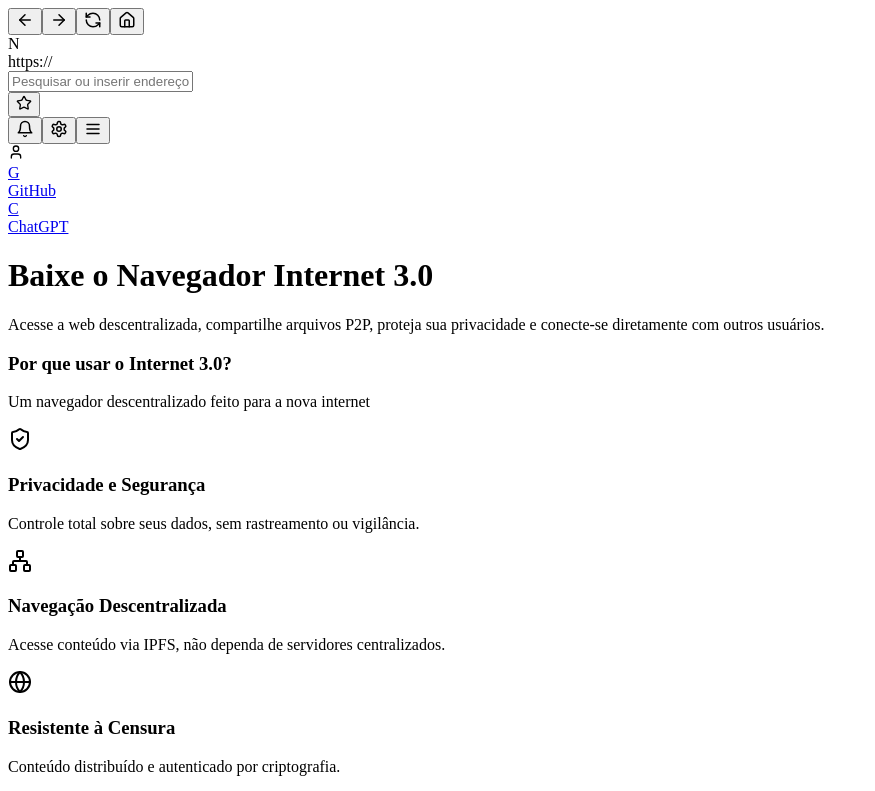
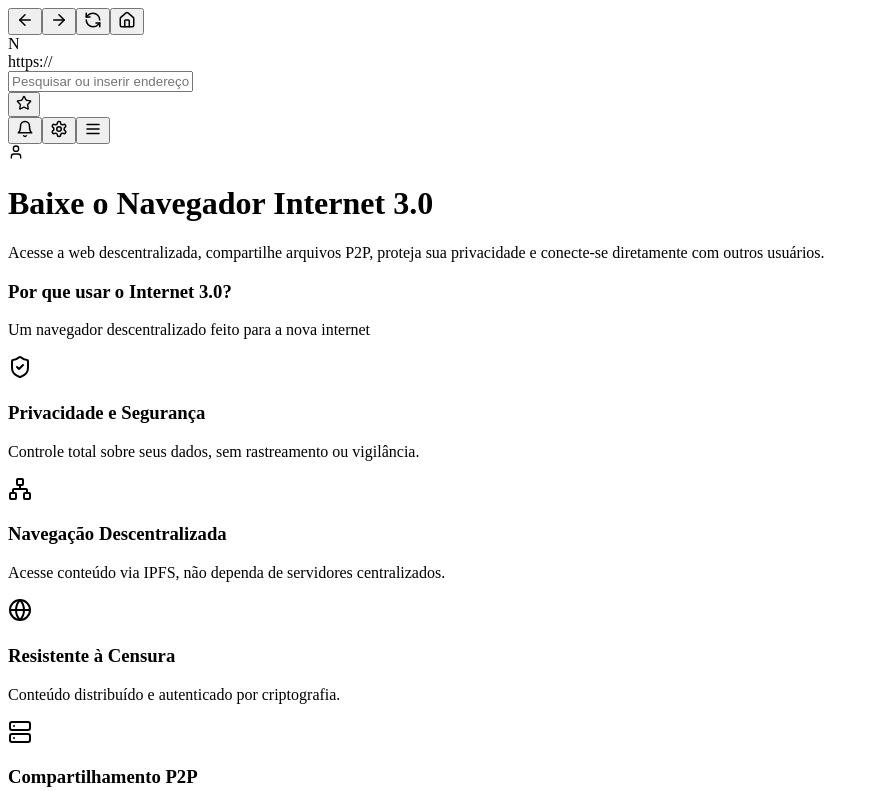
Before and after one commit to Thiago-Bosco/InternetThreePointZero, a React (Vite) app in the folder client/: page /download in a window 1280 px wide. Shown: the top 791 px of the page, without its empty margins (0-875 px from the left). Built offline with nearby package versions, Linux system fonts and the light colour scheme.

Commit message:
Assistant checkpoint: Remove bookmarks bar from layout
Assistant generated file changes:
- client/src/components/ui/MainLayout.tsx: Remove bookmarks section

---

User prompt:

remova

Replit-Commit-Author: Assistant
Replit-Commit-Session-Id: afdd072b-5b3c-4946-b97f-9e0b3f97b5ad

```diff
--- a/client/src/components/ui/MainLayout.tsx
+++ b/client/src/components/ui/MainLayout.tsx
@@ -126,25 +126,7 @@ export default function MainLayout({ children }: MainLayoutProps) {
           </div>
         </div>
 
-        {/* Barra de favoritos */}
-        <div className="flex items-center h-8 px-4 text-xs text-muted-foreground bg-card/30 border-b border-border/30">
-          <div className="flex items-center gap-4">
-            {bookmarks.map((bookmark, index) => (
-              <a
-                key={index}
-                href={bookmark.url}
-                className="flex items-center gap-1.5 hover:text-foreground transition-colors"
-              >
-                <div className="w-3.5 h-3.5 rounded-sm bg-primary/15 flex items-center justify-center">
-                  <span className="text-[8px] text-primary/80">
-                    {bookmark.title.charAt(0)}
-                  </span>
-                </div>
-                <span>{bookmark.title}</span>
-              </a>
-            ))}
-          </div>
-        </div>
+
       </header>
 
       {/* Conteúdo da página */}
```
